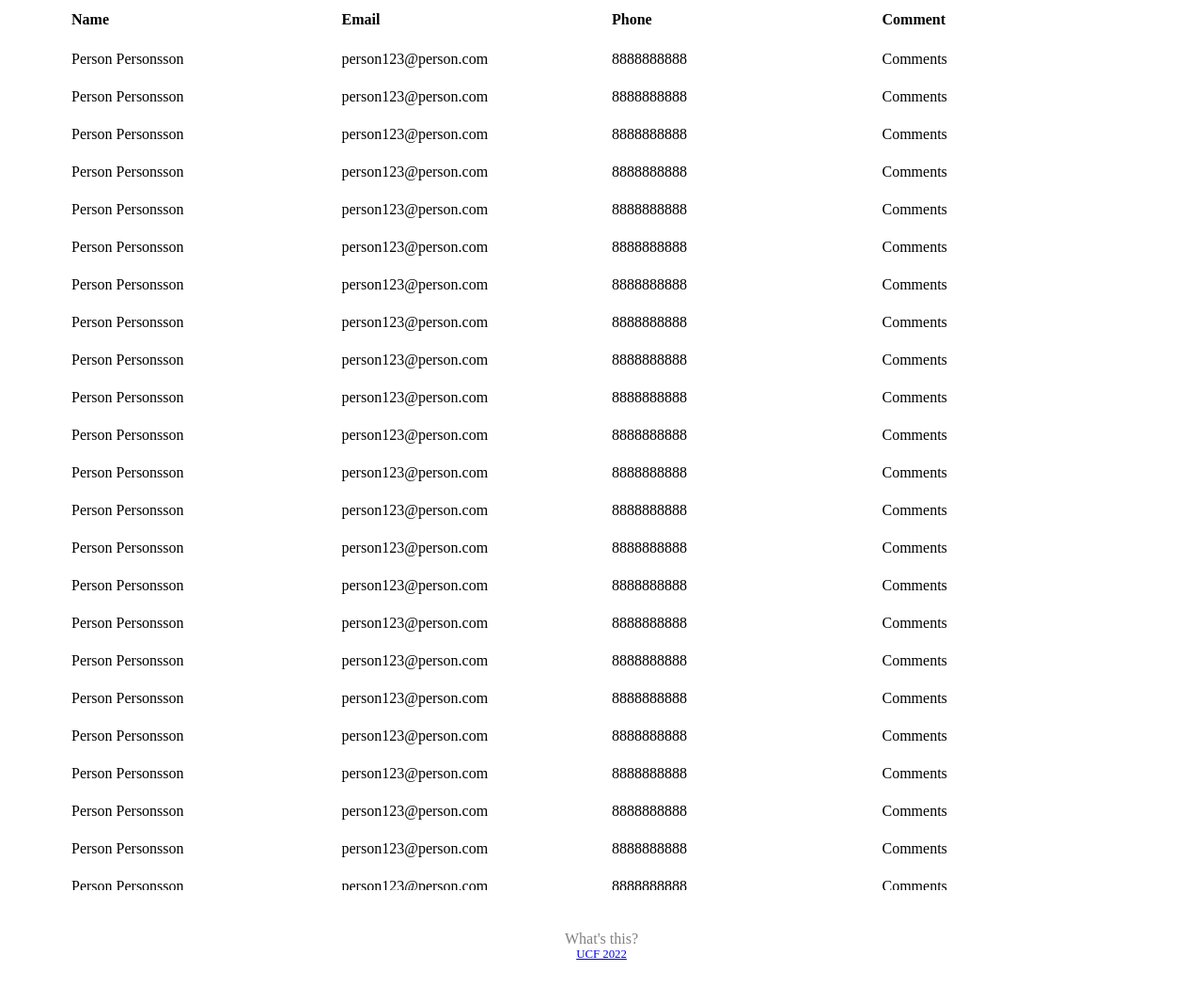
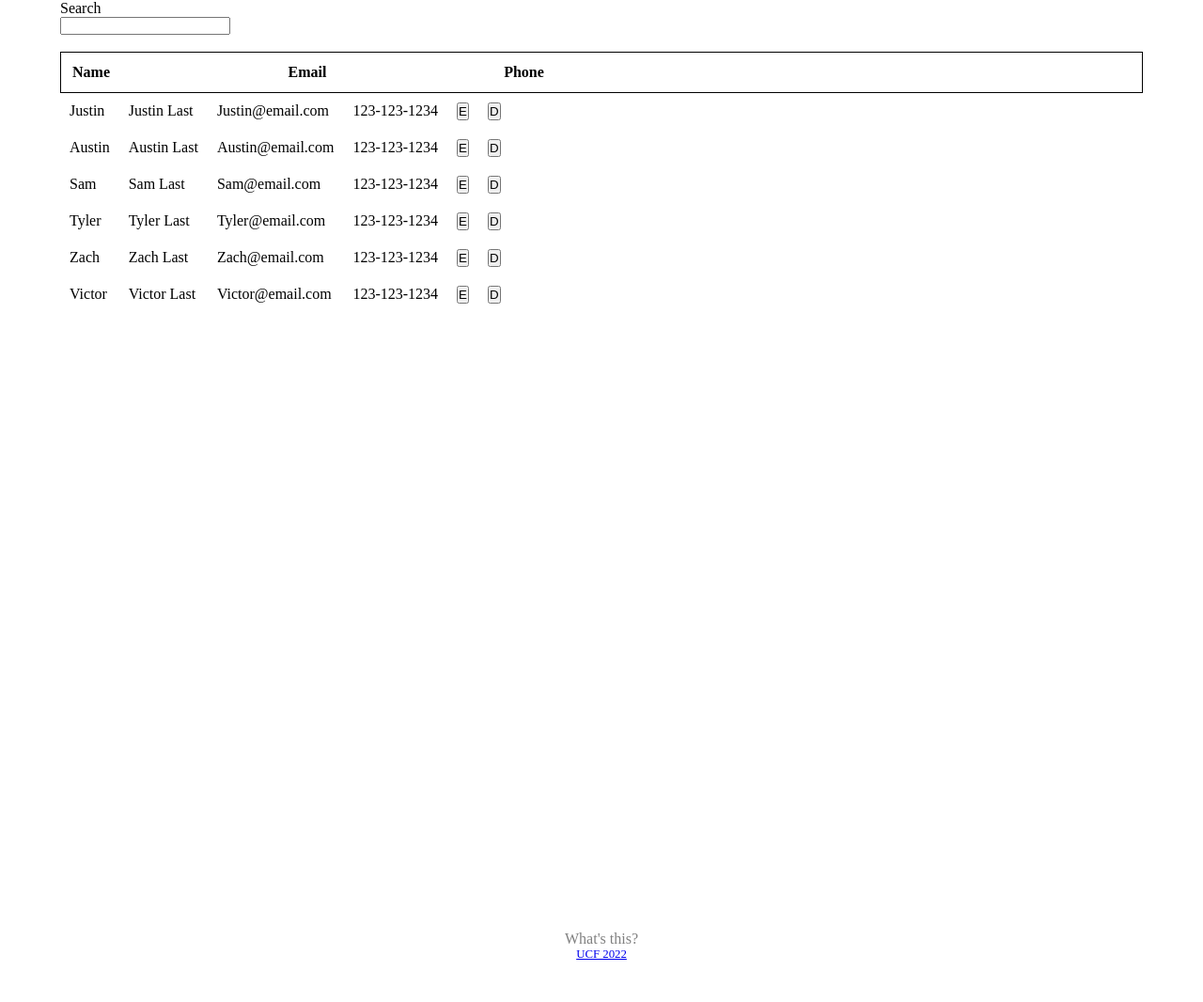
Before and after one commit to justinlugo/COP4331-Small-Project, a PHP site: page /contacts.html in a window 1280 px wide. Shown: the part 118-1184 px from the top of the page at 94% size. Run offline with PHP 8.4, Linux system fonts and the light colour scheme; lists and menus that the app fills with data are empty.

Commit message:
Creates rows for table dynamically pulled from JSON object

```diff
--- a/contacts.html
+++ b/contacts.html
@@ -15,168 +15,46 @@
 				😀😃😄😁😆😅😂🤣
 			</div>
 			<div id="main">
-				<div id="table-header">
+				<div id="search">
+					<span>Search</span><br>
+					<input>
+					<br><br>
+				</div>
+				<div id="table-header" >
 					<table>
 						<tr>
 							<th>Name</th>
 							<th>Email</th>
 							<th>Phone</th>
-							<th>Comment</th>
+							<th></th>
+							<th></th>
 						</tr>
 					</table>
 				</div>
 				<div id="table-content">
 					<table>
+						<!--<tr>
+							<td class=name>Person Personsson</td>
+							<td class=name>Person Personsson</td>
+							<td >person123@person.com</td>
+							<td>8888888888</td>
+							<td width="30px"><button class=edit>N</button></td>
+							<td width="30px"><button class=delete>D</button></td>
+						</tr>
 						<tr>
-							<td>Person Personsson</td>
+							<td class=name>Person Personsson</td>
 							<td>person123@person.com</td>
 							<td>8888888888</td>
-							<td>Comments</td>
+							<td width="30px"><button class=edit>N</button></td>
+							<td width="30px"><button class=delete>D</button></td>
 						</tr>
 						<tr>
 							<td>Person Personsson</td>
 							<td>person123@person.com</td>
 							<td>8888888888</td>
-							<td>Comments</td>
-						</tr>
-						<tr>
-							<td>Person Personsson</td>
-							<td>person123@person.com</td>
-							<td>8888888888</td>
-							<td>Comments</td>
-						</tr>
-						<tr>
-							<td>Person Personsson</td>
-							<td>person123@person.com</td>
-							<td>8888888888</td>
-							<td>Comments</td>
-						</tr>
-						<tr>
-							<td>Person Personsson</td>
-							<td>person123@person.com</td>
-							<td>8888888888</td>
-							<td>Comments</td>
-						</tr>
-						<tr>
-							<td>Person Personsson</td>
-							<td>person123@person.com</td>
-							<td>8888888888</td>
-							<td>Comments</td>
-						</tr>
-						<tr>
-							<td>Person Personsson</td>
-							<td>person123@person.com</td>
-							<td>8888888888</td>
-							<td>Comments</td>
-						</tr>
-						<tr>
-							<td>Person Personsson</td>
-							<td>person123@person.com</td>
-							<td>8888888888</td>
-							<td>Comments</td>
-						</tr>
-						<tr>
-							<td>Person Personsson</td>
-							<td>person123@person.com</td>
-							<td>8888888888</td>
-							<td>Comments</td>
-						</tr>
-						<tr>
-							<td>Person Personsson</td>
-							<td>person123@person.com</td>
-							<td>8888888888</td>
-							<td>Comments</td>
-						</tr>
-						<tr>
-							<td>Person Personsson</td>
-							<td>person123@person.com</td>
-							<td>8888888888</td>
-							<td>Comments</td>
-						</tr>
-						<tr>
-							<td>Person Personsson</td>
-							<td>person123@person.com</td>
-							<td>8888888888</td>
-							<td>Comments</td>
-						</tr>
-						<tr>
-							<td>Person Personsson</td>
-							<td>person123@person.com</td>
-							<td>8888888888</td>
-							<td>Comments</td>
-						</tr>
-						<tr>
-							<td>Person Personsson</td>
-							<td>person123@person.com</td>
-							<td>8888888888</td>
-							<td>Comments</td>
-						</tr>
-						<tr>
-							<td>Person Personsson</td>
-							<td>person123@person.com</td>
-							<td>8888888888</td>
-							<td>Comments</td>
-						</tr>
-						<tr>
-							<td>Person Personsson</td>
-							<td>person123@person.com</td>
-							<td>8888888888</td>
-							<td>Comments</td>
-						</tr>
-						<tr>
-							<td>Person Personsson</td>
-							<td>person123@person.com</td>
-							<td>8888888888</td>
-							<td>Comments</td>
-						</tr>
-						<tr>
-							<td>Person Personsson</td>
-							<td>person123@person.com</td>
-							<td>8888888888</td>
-							<td>Comments</td>
-						</tr>
-						<tr>
-							<td>Person Personsson</td>
-							<td>person123@person.com</td>
-							<td>8888888888</td>
-							<td>Comments</td>
-						</tr>
-						<tr>
-							<td>Person Personsson</td>
-							<td>person123@person.com</td>
-							<td>8888888888</td>
-							<td>Comments</td>
-						</tr>
-						<tr>
-							<td>Person Personsson</td>
-							<td>person123@person.com</td>
-							<td>8888888888</td>
-							<td>Comments</td>
-						</tr>
-						<tr>
-							<td>Person Personsson</td>
-							<td>person123@person.com</td>
-							<td>8888888888</td>
-							<td>Comments</td>
-						</tr>
-						<tr>
-							<td>Person Personsson</td>
-							<td>person123@person.com</td>
-							<td>8888888888</td>
-							<td>Comments</td>
-						</tr>
-						<tr>
-							<td>Person Personsson</td>
-							<td>person123@person.com</td>
-							<td>8888888888</td>
-							<td>Comments</td>
-						</tr>
-						<tr>
-							<td>Person Personsson</td>
-							<td>person123@person.com</td>
-							<td>8888888888</td>
-							<td>Comments</td>
-						</tr>
+							<td width="30px"><button class=edit>N</button></td>
+							<td width="30px"><button class=delete>D</button></td>
+						</tr>-->
 					</table>
 				</div>
 			</div>
--- a/css/contacts.css
+++ b/css/contacts.css
@@ -30,6 +30,10 @@
     width: 100%;
     /* prevents the text from jumbling and forming new lines inside cells */
     white-space: nowrap;
+}
+
+#table-header {
+	border: 1px solid black;
 }
 
 /* "<element> > *" is used to recurisvly assign the following styling to the
--- a/js/contacts.js
+++ b/js/contacts.js
@@ -33,3 +33,135 @@ function setTableHeight() {
 
 
 // })();
+
+// This is an immediatly envoked function.
+// TESTING ONLY
+(function() {
+
+    // Manually defined JSON for testing purposes.
+    // JSON object contains an field 'contacts' which is an array of
+    // JSON objects. Each index is an object that contains:
+    // "FirstName", "LastName", "email", "phone"
+    const myJSON = {
+        "contacts": [
+          {
+            "FirstName": "Justin",
+            "LastName": "Justin Last",
+            "email": "Justin@email.com",
+            "phone": "123-123-1234"
+          },
+          {
+            "FirstName": "Austin",
+            "LastName": "Austin Last",
+            "email": "Austin@email.com",
+            "phone": "123-123-1234"
+          },
+          {
+            "FirstName": "Sam",
+            "LastName": "Sam Last",
+            "email": "Sam@email.com",
+            "phone": "123-123-1234"
+          },
+          {
+            "FirstName": "Tyler",
+            "LastName": "Tyler Last",
+            "email": "Tyler@email.com",
+            "phone": "123-123-1234"
+          },
+          {
+            "FirstName": "Zach",
+            "LastName": "Zach Last",
+            "email": "Zach@email.com",
+            "phone": "123-123-1234"
+          },
+          {
+            "FirstName": "Victor",
+            "LastName": "Victor Last",
+            "email": "Victor@email.com",
+            "phone": "123-123-1234"
+          }
+        ]
+    };
+
+
+    // For loop of lenght of 'contacts' array inside JSON object
+    for(let i = 0; i < myJSON['contacts'].length; i++)
+        createRow(myJSON['contacts'][i]);
+
+})();
+
+function createRow(contactJSON) {
+    // Get the table
+    const tableContent = document.getElementById("table-content");
+
+    // Create a row.
+    const row = document.createElement('tr');
+    row.setAttribute('class', 'row');
+
+    // Creating first name cell.
+    const firstName = document.createElement('td');
+    firstName.setAttribute('class', 'firstName');
+    // Set the cell to be the first name from the object
+    firstName.textContent = contactJSON.FirstName;
+
+    // Creating last name cell.
+    const lastName = document.createElement('td');
+    lastName.setAttribute('class', 'lastName');
+    // Set the cell to be the first name from the object
+    lastName.textContent = contactJSON.LastName;
+
+    // Creating email cell.
+    const email = document.createElement('td');
+    email.setAttribute('class', 'email');
+    // Set the cell to be the email from the object
+    email.textContent = contactJSON.email;
+
+    // Creating phone cell.
+    const phone = document.createElement('td');
+    phone.setAttribute('class', 'phone');
+    // Set the cell to be the phone from the object
+    phone.textContent = contactJSON.phone;
+
+    // Creating edit cell.
+    const edit = document.createElement('td');
+    edit.setAttribute('class', 'edit');
+    // Create edit button
+    const editBtn = document.createElement('button');
+    editBtn.setAttribute('class', 'editBtn');
+    ////// Make image on the button?
+    // editBtn.setAttribute('src', "../images/edit.png");
+    // editBtn.setAttribute('alt', "Edit");
+    ////// Set size of button
+    // editBtn.setAttribute('style', "width:30px;height:30px;");
+    ////////
+    editBtn.textContent = "E";
+    // Attach button to cell
+    edit.appendChild(editBtn);
+
+    // Creating remove cell.
+    const remove = document.createElement('td');
+    remove.setAttribute('class', 'remove');
+    // Create Delete button
+    const removeBtn = document.createElement('button');
+    removeBtn.setAttribute('class', 'removeBtn');
+    ////// Make image on the button?
+    // removeBtn.setAttribute('img', "../images/delete.png");
+    // removeBtn.setAttribute('alt', "Delete");
+    //// Set size of button
+    // removeBtn.setAttribute('style', "width:30px;height:30px;");
+    /////
+    removeBtn.textContent = "D";
+    // Attach button to cell
+    remove.appendChild(removeBtn);
+
+    // Attach all the cells to the row
+    row.appendChild(firstName);
+    row.appendChild(lastName);
+    row.appendChild(email);
+    row.appendChild(phone);
+    row.appendChild(edit);
+    row.appendChild(remove);
+
+    // Attach the row to the table
+    tableContent.appendChild(row);
+}
```
